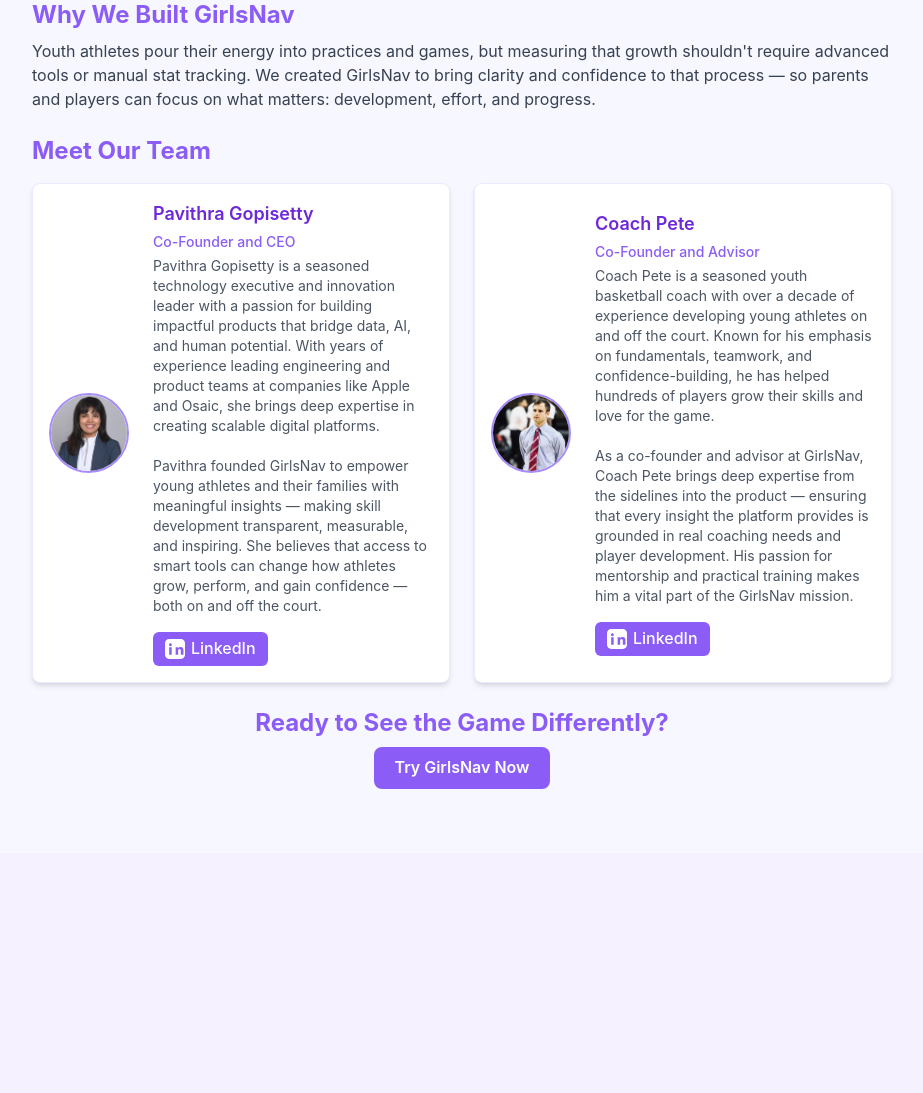
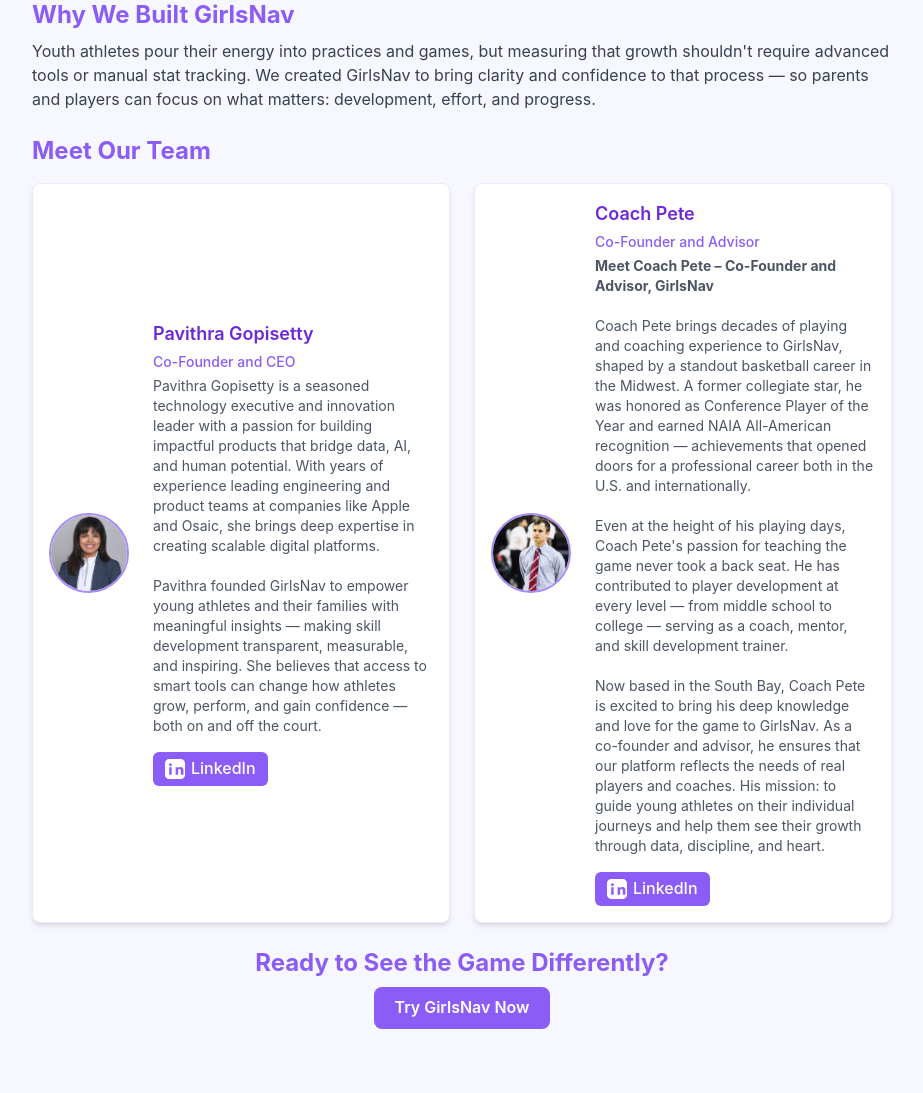
Before and after one commit to Arjungoli/girlsnav-webapp1, a Flask app: page /about in a window 1280 px wide. Shown: the part 240-1333 px from the top of the page, without its empty margins (178-1101 px from the left). Before the commit the page ends 1029 px from the top, so only its background shows below. Run offline with Flask 2, Linux system fonts and the light colour scheme; some libraries are stand-ins or nearby versions.

Commit message:
Update Coach Pete's bio in Meet Our Team section on About page

```diff
--- a/templates/about.html
+++ b/templates/about.html
@@ -200,8 +200,10 @@
             <div class="text-lg font-semibold text-purple-700 mb-1">Coach Pete</div>
             <div class="text-sm text-purple-500 font-medium mb-1">Co-Founder and Advisor</div>
             <div class="text-sm text-gray-600 mb-2">
-              Coach Pete is a seasoned youth basketball coach with over a decade of experience developing young athletes on and off the court. Known for his emphasis on fundamentals, teamwork, and confidence-building, he has helped hundreds of players grow their skills and love for the game.<br><br>
-              As a co-founder and advisor at GirlsNav, Coach Pete brings deep expertise from the sidelines into the product — ensuring that every insight the platform provides is grounded in real coaching needs and player development. His passion for mentorship and practical training makes him a vital part of the GirlsNav mission.
+              <strong>Meet Coach Pete – Co-Founder and Advisor, GirlsNav</strong><br><br>
+              Coach Pete brings decades of playing and coaching experience to GirlsNav, shaped by a standout basketball career in the Midwest. A former collegiate star, he was honored as Conference Player of the Year and earned NAIA All-American recognition — achievements that opened doors for a professional career both in the U.S. and internationally.<br><br>
+              Even at the height of his playing days, Coach Pete's passion for teaching the game never took a back seat. He has contributed to player development at every level — from middle school to college — serving as a coach, mentor, and skill development trainer.<br><br>
+              Now based in the South Bay, Coach Pete is excited to bring his deep knowledge and love for the game to GirlsNav. As a co-founder and advisor, he ensures that our platform reflects the needs of real players and coaches. His mission: to guide young athletes on their individual journeys and help them see their growth through data, discipline, and heart.
             </div>
             <a href="https://www.linkedin.com/in/pavithra-gopisetty" target="_blank" rel="noopener" class="inline-flex items-center px-3 py-1 mt-2 bg-purple-500 text-white rounded-md font-medium hover:bg-purple-600 transition" style="text-decoration:none;">
               <svg style="width:20px;height:20px;vertical-align:middle;margin-right:6px;" fill="currentColor" viewBox="0 0 24 24"><path d="M19 0h-14c-2.76 0-5 2.24-5 5v14c0 2.76 2.24 5 5 5h14c2.76 0 5-2.24 5-5v-14c0-2.76-2.24-5-5-5zm-11 19h-3v-9h3v9zm-1.5-10.28c-.97 0-1.75-.79-1.75-1.75s.78-1.75 1.75-1.75 1.75.79 1.75 1.75-.78 1.75-1.75 1.75zm15.5 10.28h-3v-4.5c0-1.08-.02-2.47-1.5-2.47-1.5 0-1.73 1.17-1.73 2.39v4.58h-3v-9h2.89v1.23h.04c.4-.75 1.38-1.54 2.84-1.54 3.04 0 3.6 2 3.6 4.59v4.72z"/></svg>
```
